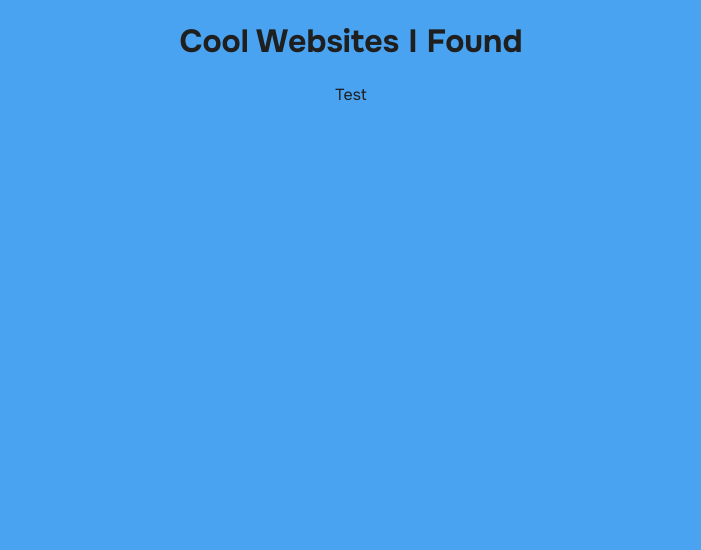
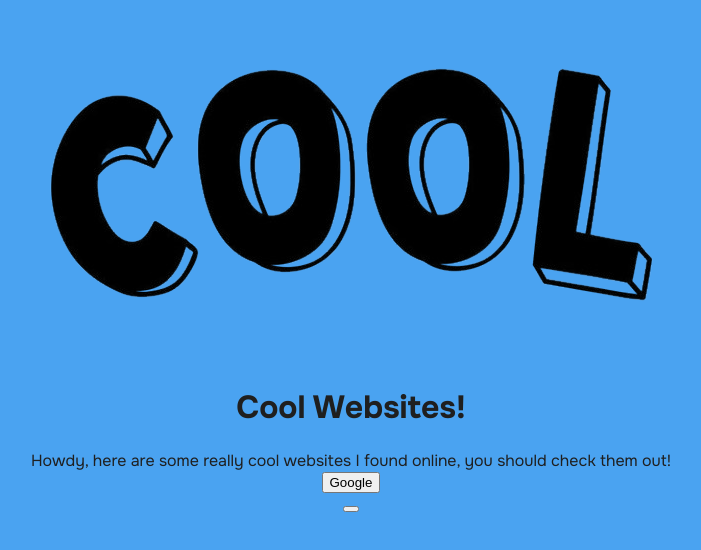
Before and after one commit to IJ-man/website, a plain HTML site: page index.html in a window 1280 px wide. Shown: the whole page, without its empty margins (289-990 px from the left). Drawn offline with Linux system fonts and the light colour scheme.

Commit message:
added image and base buttons

```diff
--- a/index.html
+++ b/index.html
@@ -2,17 +2,30 @@
 <html lang="en">
 
     <head>
-        <link rel="stylesheet" href="mainStyle.css">
+        <link rel="stylesheet" href="mainStyle.css" >
+        <img src="/cooltext.png" />
     </head>
 
     <body>
         <h1>
-            Cool Websites I Found
+            Cool Websites!
         </h1>
 
         <p1>
-            Test
+            Howdy, here are some really cool websites I found online, you should check them out!
         </p1>
+
+        <form action="https://google.com" method="get">
+            <button type="submit" class="button">
+                Google
+            </button>
+        </form>
+
+        <form action="WEBSITE" method="get">
+            <button type="submit" class="button">
+
+            </button>
+        </form>
 
     </body>
 
```
